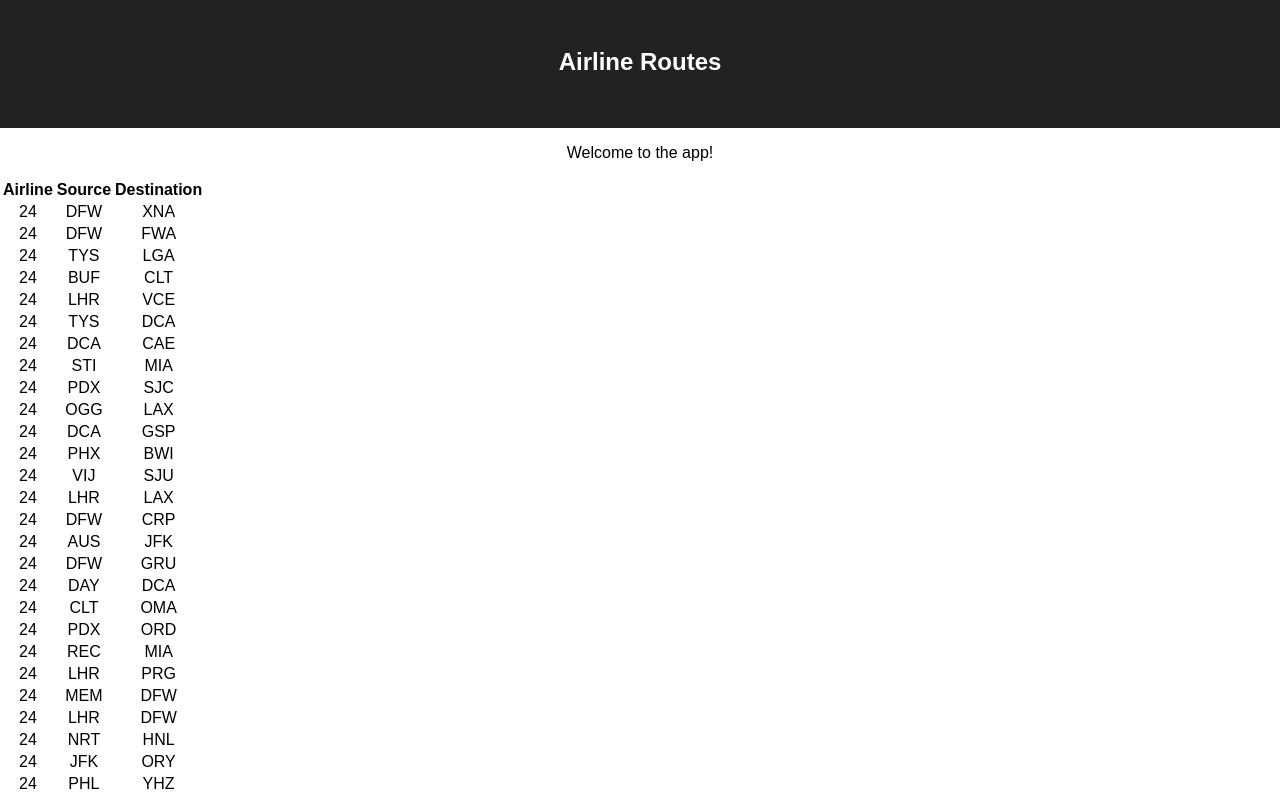
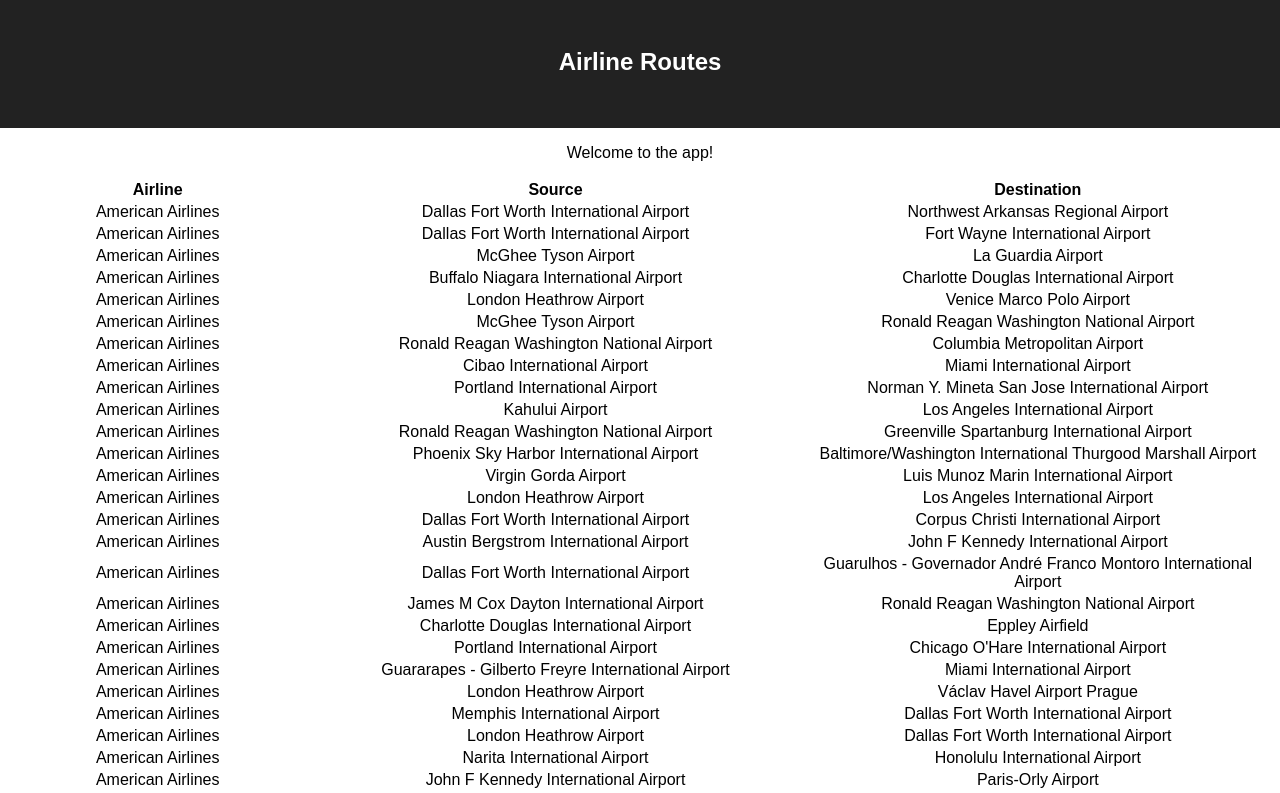
Before and after one commit to ArmandoMota/airline_routes, a React (Create React App) app: page / in a window 1280 px wide. Shown: the top 793 px of the page. Built offline with nearby package versions, Linux system fonts and the light colour scheme.

Commit message:
Humanized airport and airline ids

```diff
--- a/src/App.js
+++ b/src/App.js
@@ -1,7 +1,14 @@
 import React, { Component } from 'react';
 import './App.css';
-// const data = require('./data.js');
 import data from './data';
+
+const getName = (id, type) => {
+  if (type === 'airline') {
+    return data.getAirlineById(id).name;
+  } else if (type === 'airport') {
+    return data.getAirportByCode(id).name;
+  }
+}
 
 const App = () => (
   <div className="app">
@@ -22,10 +29,10 @@
       </thead>
       <tbody>
         {data.routes.map(route => (
-          <tr>
-            <td>{route.airline}</td>
-            <td>{route.src}</td>
-            <td>{route.dest}</td>
+          <tr key={`${route.airline}${route.src}${route.dest}`}>
+            <td>{getName(route.airline, 'airline')}</td>
+            <td>{getName(route.src, 'airport')}</td>
+            <td>{getName(route.dest, 'airport')}</td>
           </tr>
         ))}
       </tbody>
--- a/src/data.js
+++ b/src/data.js
@@ -851,6 +851,10 @@
   {"airline":4951,"src":"NBO","dest":"IST"},
 ];
 
+const getAirlineById = (id) => {
+  return airlines.find(airline => airline.id === id);
+};
+
 const airlines = [
   {"id":24,"name":"American Airlines"},
   {"id":130,"name":"Aeroflot Russian Airlines"},
@@ -870,6 +874,10 @@
   {"id":4867,"name":"TAM Brazilian Airlines"},
   {"id":4951,"name":"Turkish Airlines"},
 ];
+
+const getAirportByCode = (code) => {
+  return airports.find(airport => airport.code === code);
+};
 
 const airports = [
   {"code":"YEG","name":"Edmonton International Airport","lat":53.309700012200004,"long":-113.580001831},
@@ -1395,4 +1403,10 @@
 
 ];
 
-export default {routes, airlines, airports};
+export default {
+  routes,
+  airlines,
+  airports,
+  getAirlineById,
+  getAirportByCode,
+};
```
